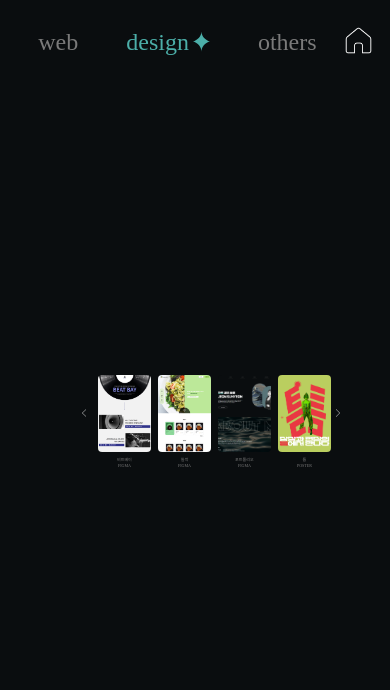
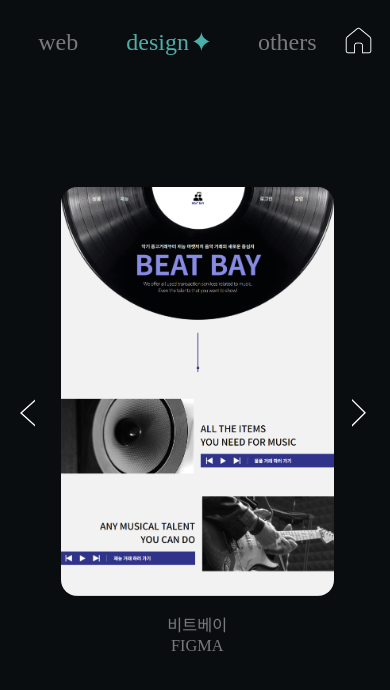
Before and after one commit to jjsh03/portfolio, a React (Create React App) app: page /work in a window 390 px wide. Both pictures are taken after a click on the button "design". Shown: the top 690 px of the page. Built offline with nearby package versions, Linux system fonts and the light colour scheme; a web font is replaced by a local one.

Commit message:
design: design compo 반응형

```diff
--- a/src/components/WorkComponent/DesignCompo.js
+++ b/src/components/WorkComponent/DesignCompo.js
@@ -1,60 +1,60 @@
-import React, { useCallback, useRef } from 'react';
-import DesignCard from '../designCard/DesignCard';
-import './DesignCompoStyle.scss';
-import artboard1 from '../../asset/artboard1.png';
-import artboard2 from '../../asset/artboard2.png';
-import artboard3 from '../../asset/artboard3.png';
-import artboard4 from '../../asset/poster1.png';
-import artboard5 from '../../asset/poster2.png';
-import artboard6 from '../../asset/poster3.png';
-import prevIcon from '../../asset/prev.svg';
-import nextIcon from '../../asset/next.svg';
-import Slider from 'react-slick';
-import modal1 from '../../asset/beatbay_figma.png';
-import modal2 from '../../asset/mealsac_figma.png';
-import modal3 from '../../asset/portfolio_figma.png';
+import React, { useCallback, useRef } from "react";
+import DesignCard from "../designCard/DesignCard";
+import "./DesignCompoStyle.scss";
+import artboard1 from "../../asset/artboard1.png";
+import artboard2 from "../../asset/artboard2.png";
+import artboard3 from "../../asset/artboard3.png";
+import artboard4 from "../../asset/poster1.png";
+import artboard5 from "../../asset/poster2.png";
+import artboard6 from "../../asset/poster3.png";
+import prevIcon from "../../asset/prev.svg";
+import nextIcon from "../../asset/next.svg";
+import Slider from "react-slick";
+import modal1 from "../../asset/beatbay_figma.png";
+import modal2 from "../../asset/mealsac_figma.png";
+import modal3 from "../../asset/portfolio_figma.png";
 
 export default function DesignCompo() {
   const artboards = [
     {
       id: 1,
-      name: '비트베이',
-      type: 'FIGMA',
+      name: "비트베이",
+      type: "FIGMA",
       img: artboard1,
       modal: modal1,
     },
     {
       id: 2,
-      name: '밀싹',
-      type: 'FIGMA',
+      name: "밀싹",
+      type: "FIGMA",
       img: artboard2,
       modal: modal2,
     },
     {
       id: 3,
-      name: '포트폴리오',
-      type: 'FIGMA',
+      name: "포트폴리오",
+      type: "FIGMA",
       img: artboard3,
       modal: modal3,
     },
     {
       id: 4,
-      name: '틈',
-      type: 'POSTER',
+      name: "틈",
+      type: "POSTER",
       img: artboard4,
       modal: artboard4,
     },
     {
       id: 5,
-      name: 'FASHION',
-      type: 'POSTER',
+      name: "FASHION",
+      type: "POSTER",
       img: artboard5,
       modal: artboard5,
     },
     {
       id: 6,
-      name: 'SUMMER',
-      type: 'POSTER',
+      name: "SUMMER",
+      type: "POSTER",
       img: artboard6,
       modal: artboard6,
     },
@@ -68,17 +68,29 @@ export default function DesignCompo() {
     slidesToScroll: 4,
     draggable: true,
     arrows: false,
-
-    // responsive: [
-    //   // 반응형 옵션
-    //   {
-    //     breakpoint: 780,
-    //     settings: {
-    //       slidesToShow: 2,
-    //       arrows: true,
-    //     },
-    //   },
-    // ],
+    responsive: [
+      {
+        breakpoint: 1024,
+        settings: {
+          slidesToShow: 3,
+          slidesToScroll: 3,
+        },
+      },
+      {
+        breakpoint: 768,
+        settings: {
+          slidesToShow: 2,
+          slidesToScroll: 2,
+        },
+      },
+      {
+        breakpoint: 480,
+        settings: {
+          slidesToShow: 1,
+          slidesToScroll: 1,
+        },
+      },
+    ],
   };
 
   const slickRef = useRef(null);
@@ -89,17 +101,19 @@ export default function DesignCompo() {
   return (
     <section className="section designSection">
       <div className="prev" onClick={previous}>
-        <img src={prevIcon} alt="prev-arrow" />
+        <img src={prevIcon} alt="이전 화살표" />
       </div>
       <div className="designList">
         <Slider {...sliderSettings} ref={slickRef}>
           {artboards.map((artboard) => (
-            <DesignCard key={artboard.id} data={artboard} />
+            <div key={artboard.id} className="slick-slide">
+              <DesignCard data={artboard} />
+            </div>
           ))}
         </Slider>
       </div>
       <div className="next" onClick={next}>
-        <img src={nextIcon} alt="next-arrow" />
+        <img src={nextIcon} alt="다음 화살표" />
       </div>
     </section>
   );
--- a/src/components/WorkComponent/DesignCompoStyle.scss
+++ b/src/components/WorkComponent/DesignCompoStyle.scss
@@ -1,5 +1,5 @@
-@import '../../config/globalStyles.scss';
-@import '../../config/utils';
+@import "../../config/globalStyles.scss";
+@import "../../config/utils";
 
 .designSection {
   grid-template-columns: toSize(50) toSize(1200) toSize(50);
@@ -20,3 +20,34 @@
     margin-bottom: toSize(70);
   }
 }
+
+@mixin designMedia {
+  .designSection {
+    grid-template-columns: 5vw 80vw 5vw;
+    padding: 10vh 5vw;
+  }
+
+  .designList {
+    padding: toSize(120) 0;
+    width: 90%;
+  }
+
+  .prev,
+  .next {
+    img {
+      width: 80%;
+    }
+  }
+}
+
+@include tablet {
+  @include designMedia;
+}
+
+@include mobileLandscape {
+  @include designMedia;
+}
+
+@include mobilePortrait {
+  @include designMedia;
+}
--- a/src/components/designCard/DesignCard.js
+++ b/src/components/designCard/DesignCard.js
@@ -1,6 +1,6 @@
-import React, { useState } from 'react';
-import Modal from 'react-modal';
-import './style.scss';
+import React, { useState } from "react";
+import Modal from "react-modal";
+import "./style.scss";
 
 export default function DesignCard({ data }) {
   const [modalIsOpen, setModalIsOpen] = useState(false);
@@ -32,9 +32,9 @@ export default function DesignCard({ data }) {
         onRequestClose={closeModal}
         contentLabel="Webview Modal"
         className={{
-          base: 'modal-enter-animation',
-          afterOpen: 'modal-entered',
-          beforeClose: '',
+          base: "modal-enter-animation",
+          afterOpen: "modal-entered",
+          beforeClose: "",
         }}
         overlayClassName="overlay"
       >
@@ -44,6 +44,7 @@ export default function DesignCard({ data }) {
             width="100%"
             height="100%"
             className="modalImg"
+            alt="modalImg"
           />
           <button className="modalCloseButton" onClick={closeModal}>
             CLOSE
--- a/src/components/designCard/style.scss
+++ b/src/components/designCard/style.scss
@@ -1,5 +1,5 @@
-@import '../../config/globalStyles.scss';
-@import '../../config/utils';
+@import "../../config/globalStyles.scss";
+@import "../../config/utils";
 
 .designCard {
   width: toSize(265);
@@ -11,7 +11,7 @@
   .cardHover {
     position: absolute;
     z-index: 1;
-    font-family: 'LEMON MILK';
+    font-family: "LEMON MILK";
     font-size: toSize(50);
     width: toSize(265);
     height: toSize(380);
@@ -37,7 +37,7 @@
   .cardText {
     color: #7a7a7a;
     text-align: center;
-    font-family: 'PyeongChang';
+    font-family: "PyeongChang";
     font-weight: 400;
     font-size: toSize(20);
     margin-top: toSize(20);
@@ -62,6 +62,44 @@
     .cardText {
       color: #fff;
       font-weight: 700;
+    }
+  }
+
+  @include mobileLandscape {
+    width: toSize(650);
+    margin-left: toSize(30);
+    .cardHover {
+      font-size: toSize(100);
+      width: toSize(650);
+      height: toSize(900);
+    }
+    .cardImg {
+      width: toSize(650);
+      height: toSize(900);
+      border-radius: toSize(50);
+    }
+    .cardText {
+      font-size: toSize(40);
+      margin-top: toSize(40);
+    }
+  }
+
+  @include mobilePortrait {
+    width: 70vw;
+    margin-left: toSize(30);
+    .cardHover {
+      font-size: toSize(150);
+      width: 70vw;
+      height: calc(70vw * 1.5);
+    }
+    .cardImg {
+      width: 70vw;
+      height: calc(70vw * 1.5);
+      border-radius: toSize(80);
+    }
+    .cardText {
+      font-size: toSize(80);
+      margin-top: toSize(80);
     }
   }
 }
@@ -91,10 +129,9 @@
     max-width: 80vw;
   }
   button {
-    font-size: toSize(24);
-    width: toSize(150);
-    height: toSize(50);
-    margin: toSize(20);
+    font-size: 1em;
+    margin: 2vw;
+    padding: 1vw 2vw;
     border-radius: toSize(20);
     background-color: #548b88;
     color: #fff;
```
